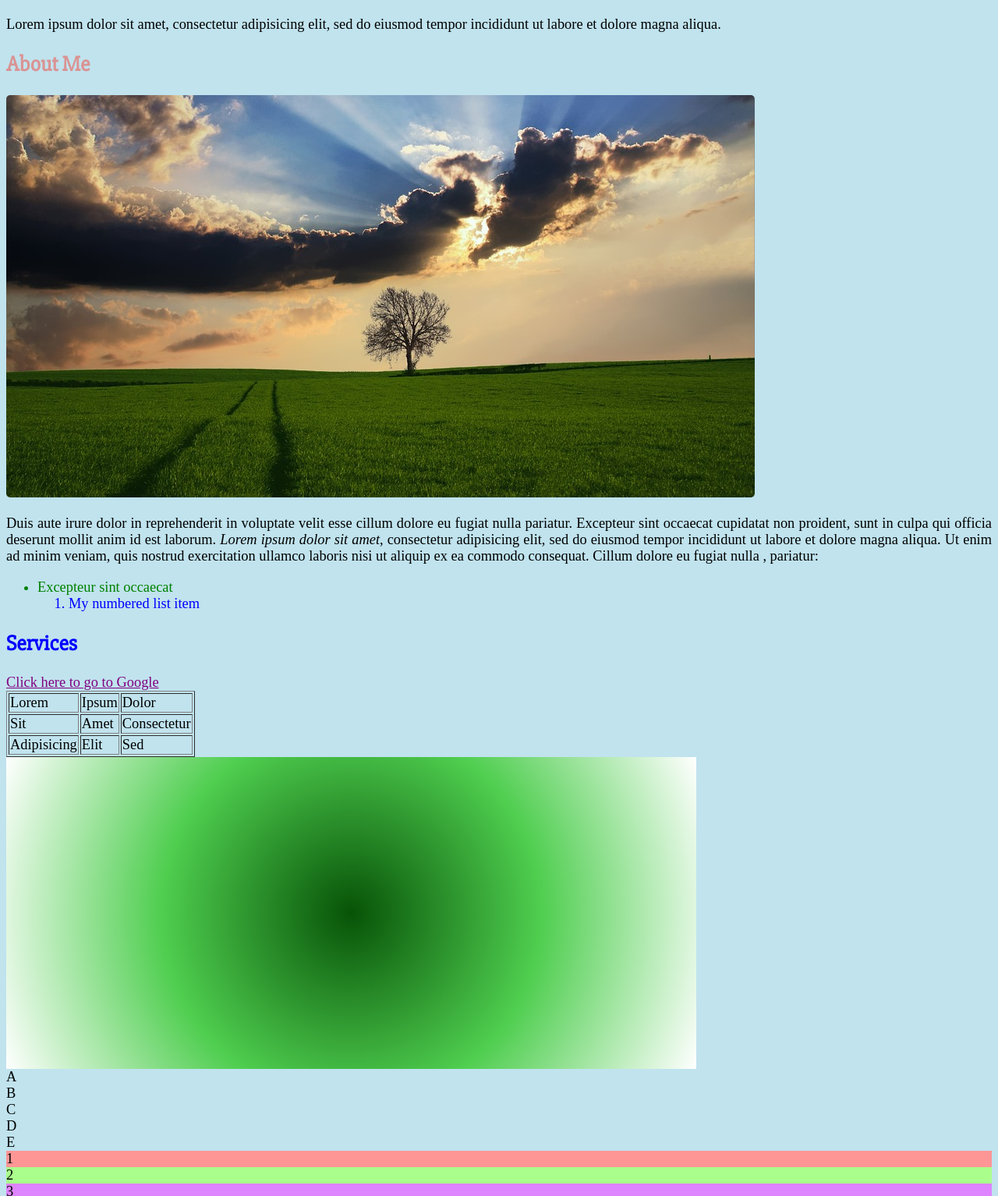
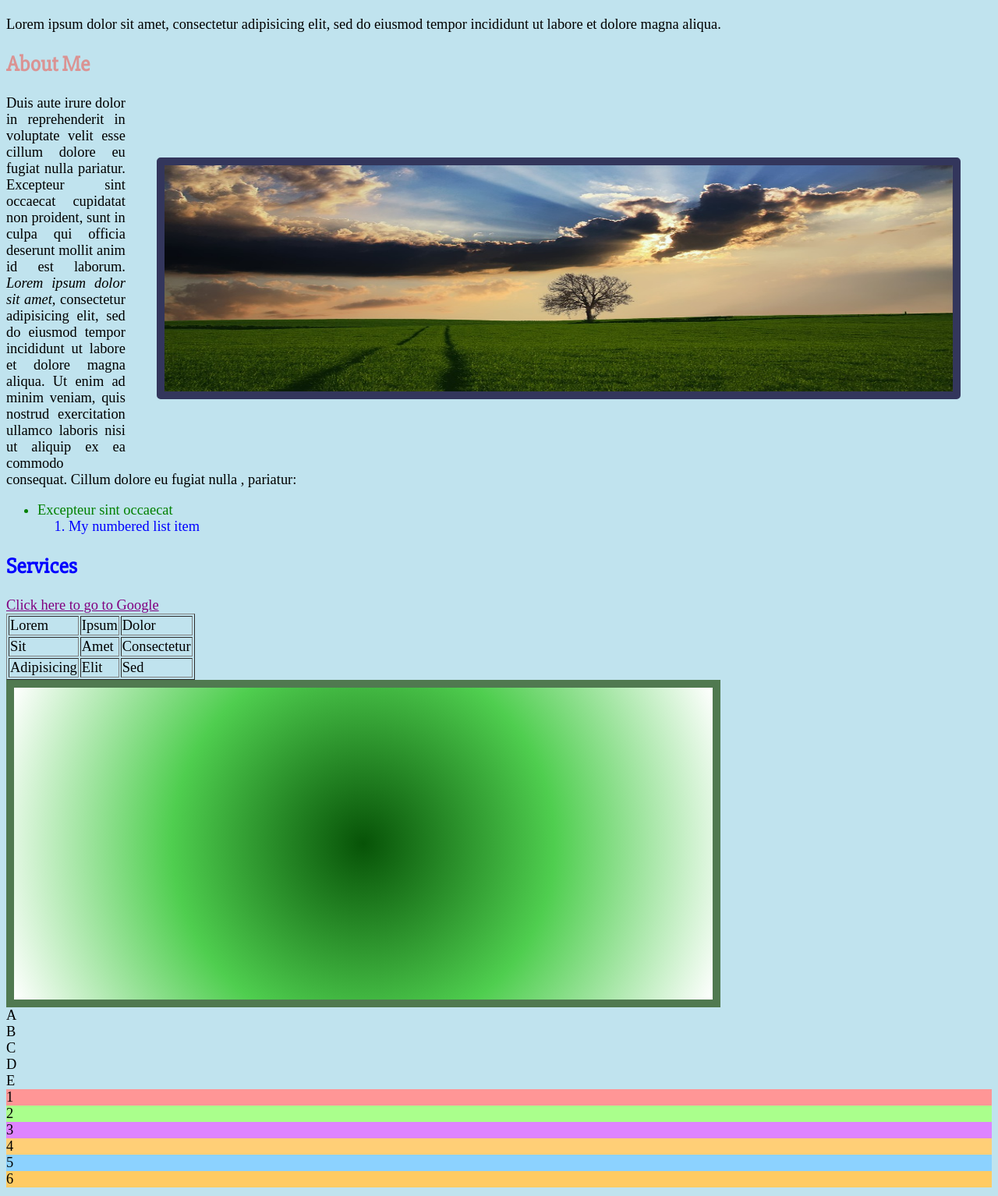
Before and after one commit to joyeuse-cloud/css-course, a plain HTML site: page index.html in a window 1280 px wide. Shown: the part 73-1607 px from the top of the page at 78% size. Drawn offline with Linux system fonts and the light colour scheme; files that its build step writes are made by us from their sources; files whose address does not match are found by name.

Commit message:
box model

```diff
--- a/style.css
+++ b/style.css
@@ -52,10 +52,13 @@ h2[Class|=article-subtitle]{
     background-color: green;
 }
 #service-image{
-    width: 70%;
+    width: 70vw;
     height: 400px;
+
+
     /* background: url("../css/img/img-2.jpg"); */
     background-size: cover;
+    border: 10px solid rgb(80, 121, 80);
     /* background: linear-gradient(to bottom right, rgb(165, 228, 165),rgb(255, 255, 255)
     ); */
     background: radial-gradient(circle,rgb(7, 83, 7), rgb(79, 206, 79),rgb(255, 255, 255)
@@ -68,3 +71,11 @@ h2[Class|=article-subtitle]{
  .italics{
      font-style: italic;
  }
+#about-us-image{
+    height: 290px;
+    width: 80%;
+    border: 10px solid rgb(51, 54, 92);
+    margin: 80px 40px;
+    float: right;
+
+}
```
